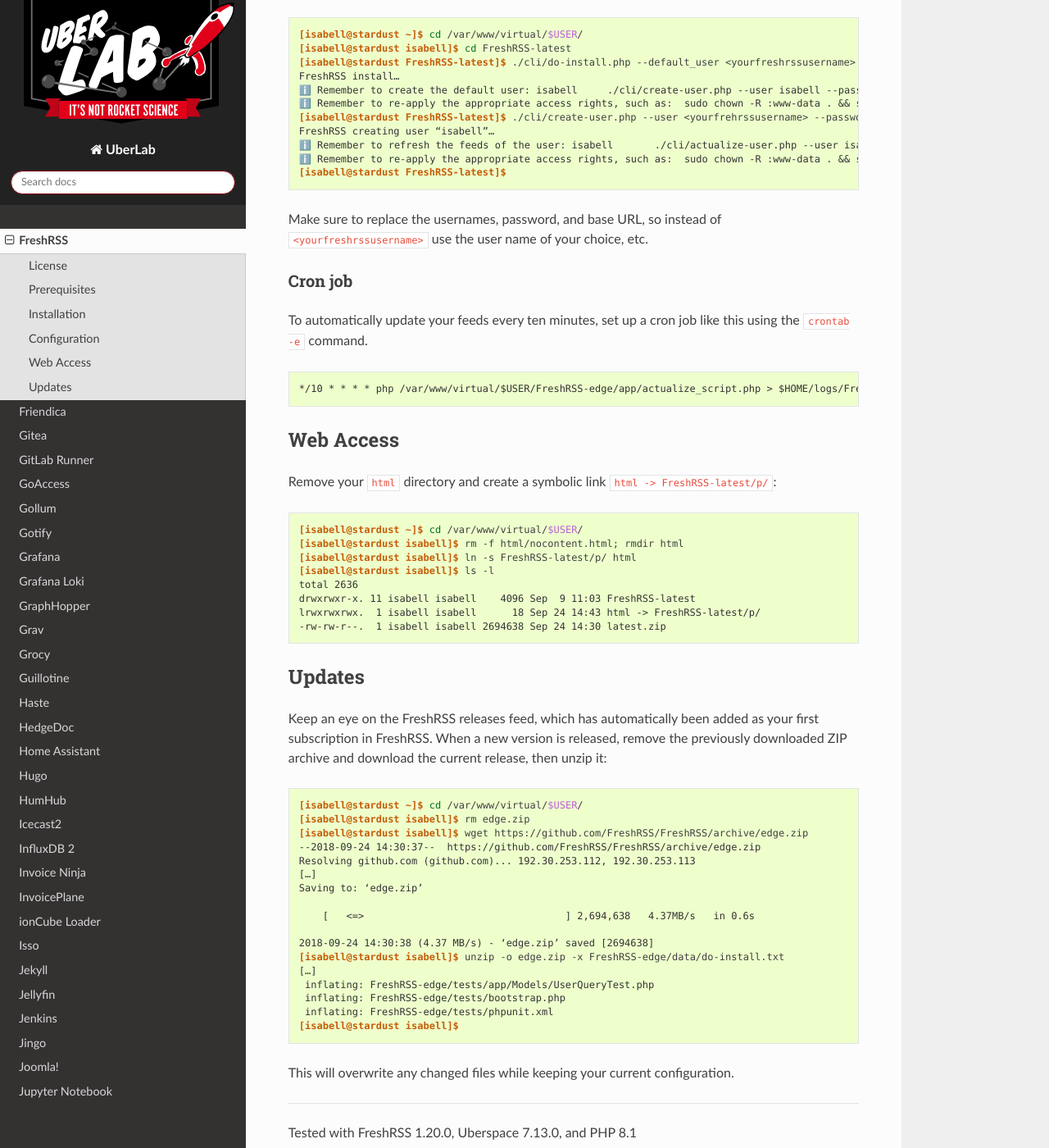
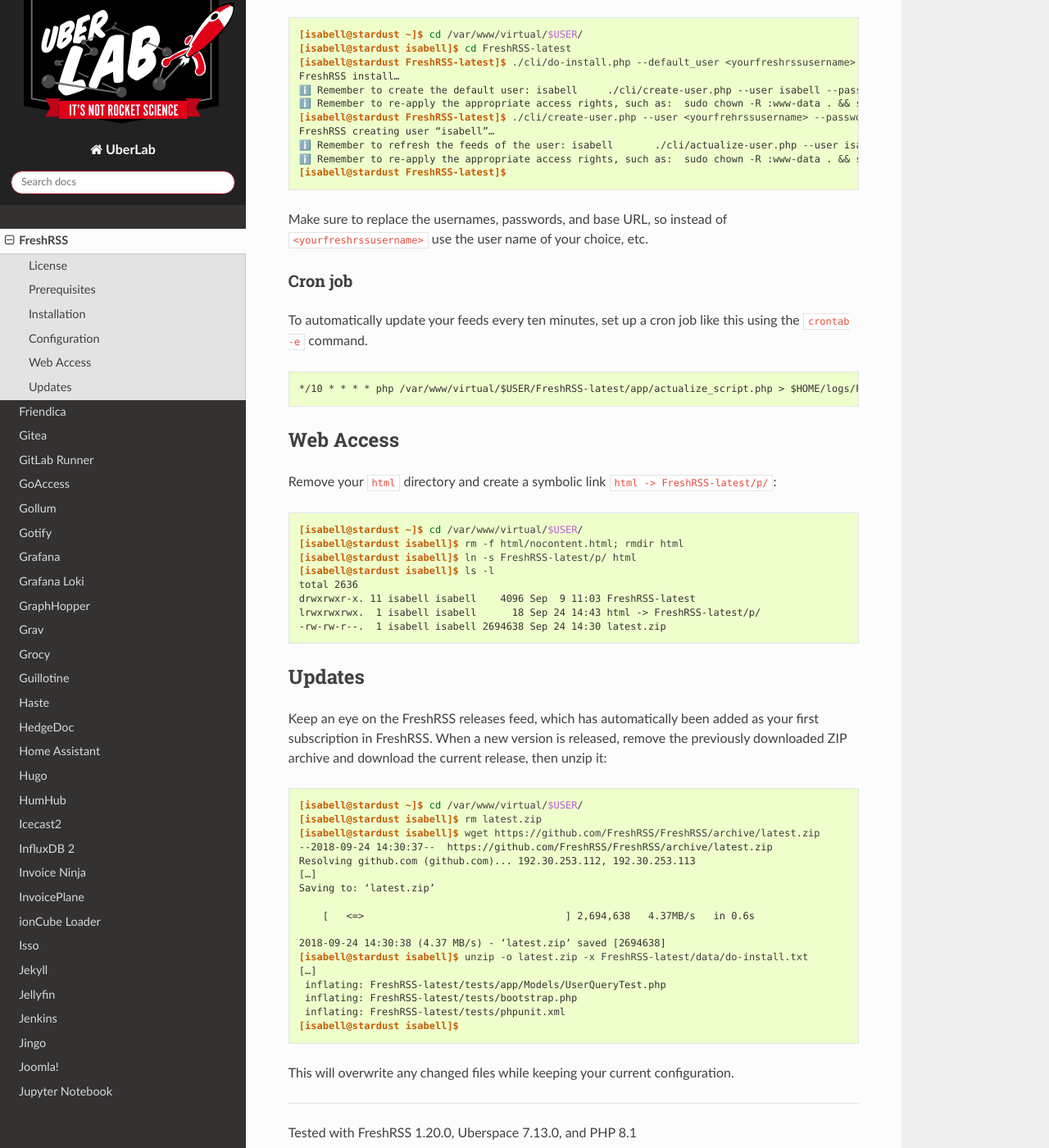
Before and after one commit to Uberspace/lab, a Sphinx documentation site: the page built from source/guide_freshrss.rst, in a window 1280 px wide and 1400 px high, scrolled down 2569 px. Shown: the whole window at 82% size. Built offline with Sphinx 7.4.7 and the Read the Docs theme 2.0.0, drawn with Linux system fonts in a browser that asks for light colours.

Commit message:
Update guide_freshrss.rst

```diff
--- a/source/guide_freshrss.rst
+++ b/source/guide_freshrss.rst
@@ -105,7 +105,7 @@
  ℹ️ Remember to re-apply the appropriate access rights, such as:  sudo chown -R :www-data . && sudo chmod -R g+r . && sudo chmod -R g+w ./data/
  [isabell@stardust FreshRSS-latest]$
 
-Make sure to replace the usernames, password, and base URL, so instead of ``<yourfreshrssusername>`` use the user name of your choice, etc.
+Make sure to replace the usernames, passwords, and base URL, so instead of ``<yourfreshrssusername>`` use the user name of your choice, etc.
 
 Cron job
 --------
@@ -114,7 +114,7 @@
 
 ::
 
- */10 * * * * php /var/www/virtual/$USER/FreshRSS-edge/app/actualize_script.php > $HOME/logs/FreshRSS.log 2>&1
+ */10 * * * * php /var/www/virtual/$USER/FreshRSS-latest/app/actualize_script.php > $HOME/logs/FreshRSS.log 2>&1
 
 Web Access
 ==========
@@ -141,21 +141,21 @@
 ::
 
  [isabell@stardust ~]$ cd /var/www/virtual/$USER/
- [isabell@stardust isabell]$ rm edge.zip
- [isabell@stardust isabell]$ wget https://github.com/FreshRSS/FreshRSS/archive/edge.zip
- --2018-09-24 14:30:37--  https://github.com/FreshRSS/FreshRSS/archive/edge.zip
+ [isabell@stardust isabell]$ rm latest.zip
+ [isabell@stardust isabell]$ wget https://github.com/FreshRSS/FreshRSS/archive/latest.zip
+ --2018-09-24 14:30:37--  https://github.com/FreshRSS/FreshRSS/archive/latest.zip
  Resolving github.com (github.com)... 192.30.253.112, 192.30.253.113
  […]
- Saving to: ‘edge.zip’
+ Saving to: ‘latest.zip’
 
      [   <=>                                  ] 2,694,638   4.37MB/s   in 0.6s
 
- 2018-09-24 14:30:38 (4.37 MB/s) - ‘edge.zip’ saved [2694638]
- [isabell@stardust isabell]$ unzip -o edge.zip -x FreshRSS-edge/data/do-install.txt
+ 2018-09-24 14:30:38 (4.37 MB/s) - ‘latest.zip’ saved [2694638]
+ [isabell@stardust isabell]$ unzip -o latest.zip -x FreshRSS-latest/data/do-install.txt
  […]
-  inflating: FreshRSS-edge/tests/app/Models/UserQueryTest.php
-  inflating: FreshRSS-edge/tests/bootstrap.php
-  inflating: FreshRSS-edge/tests/phpunit.xml
+  inflating: FreshRSS-latest/tests/app/Models/UserQueryTest.php
+  inflating: FreshRSS-latest/tests/bootstrap.php
+  inflating: FreshRSS-latest/tests/phpunit.xml
  [isabell@stardust isabell]$
 
 This will overwrite any changed files while keeping your current configuration.
```
